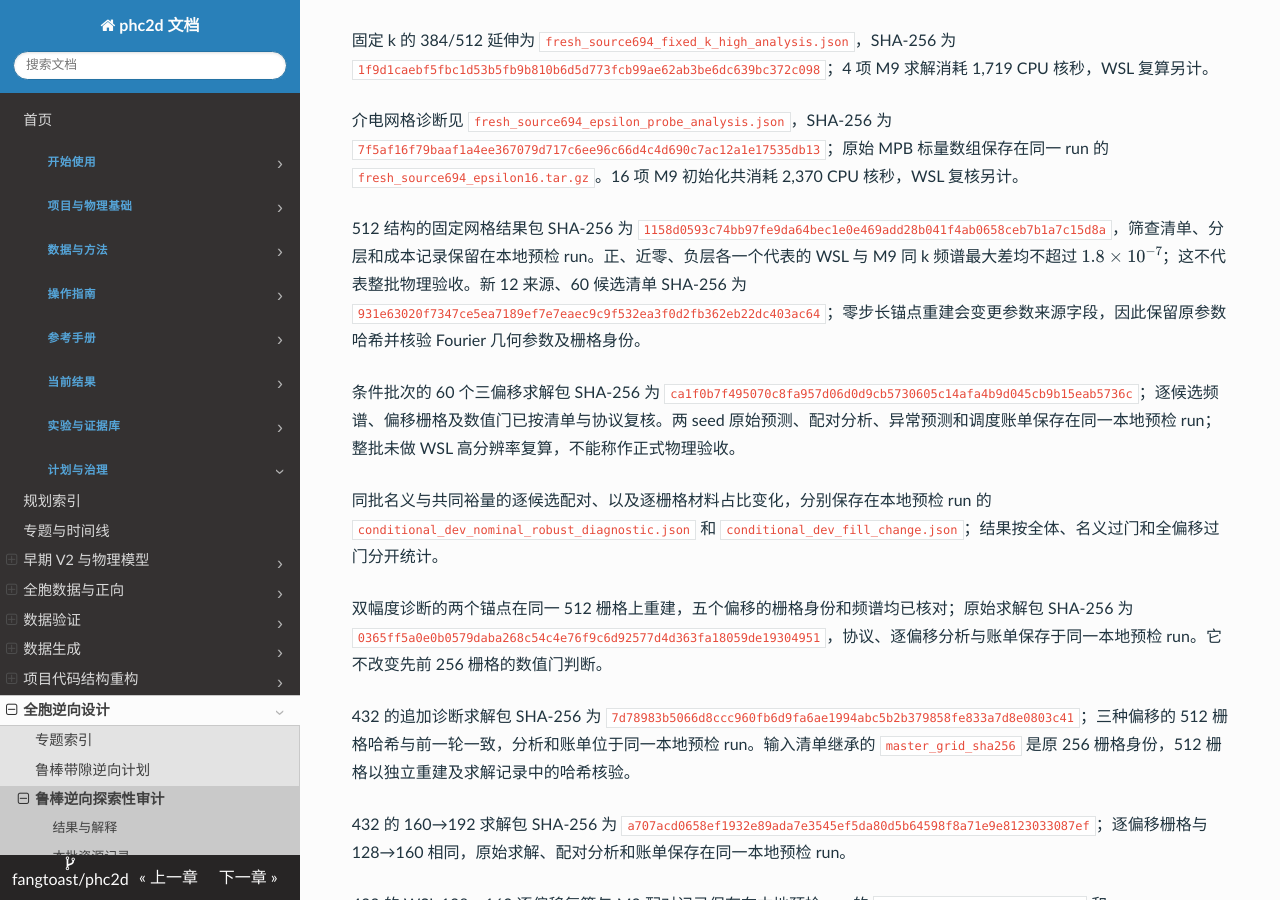
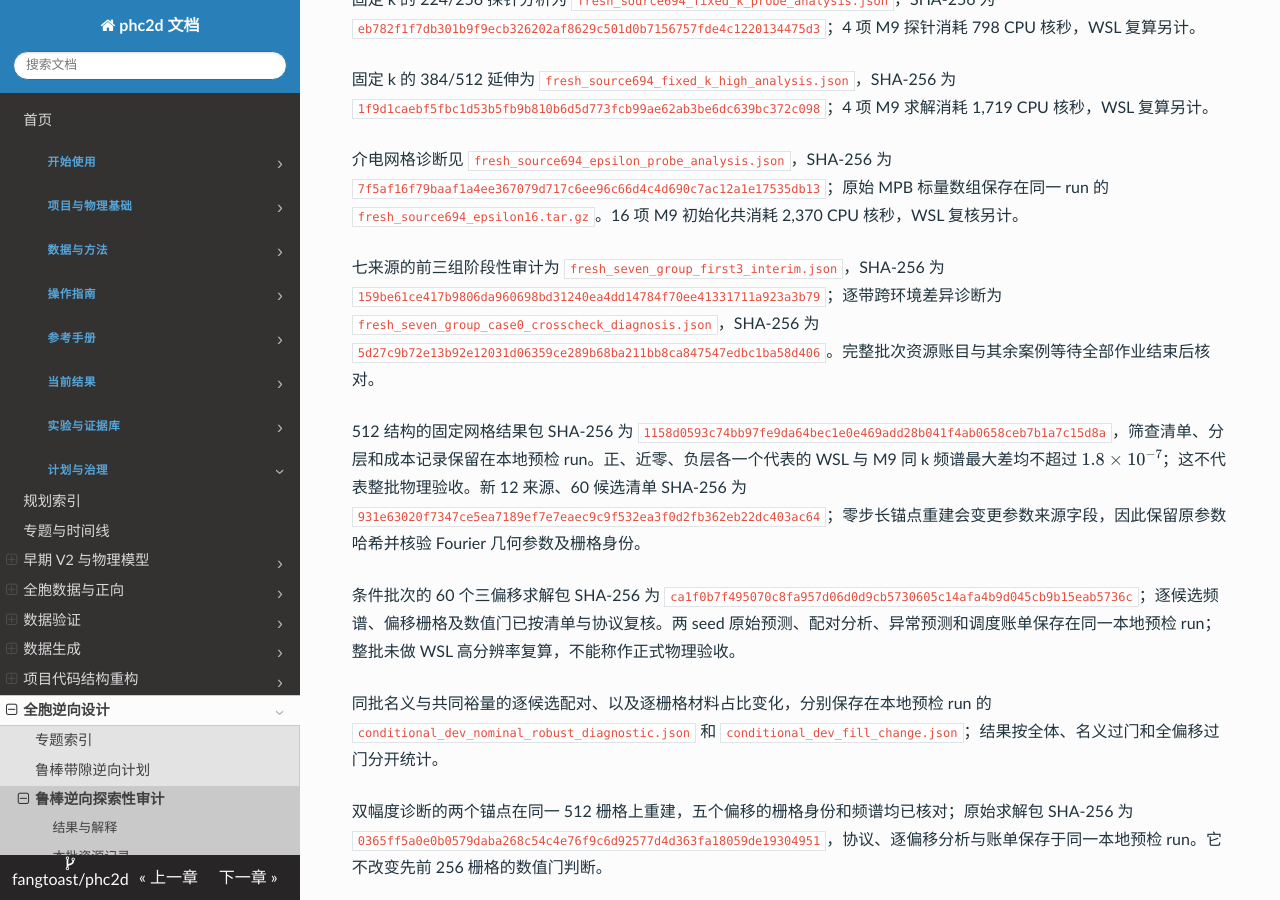
Before and after one commit to fangtoast/phc2d, an MkDocs documentation site: the page built from docs/results/inverse/鲁棒带隙逆向可用性审计.md, in a window 1280 px wide and 900 px high, scrolled down 7487 px. Built offline with MkDocs 1.6.1, drawn with Linux system fonts in a browser that asks for light colours; some of the changed text lies outside the part shown.

Commit message:
docs: record inverse cross-environment diagnostic

```diff
--- a/docs/results/inverse/鲁棒带隙逆向可用性审计.md
+++ b/docs/results/inverse/鲁棒带隙逆向可用性审计.md
@@ -98,6 +98,7 @@ source_artifacts:
 | 来源 694 的固定 k 高分辨率探针 | 一个扰动候选在选定 k 点的第 4 带从 224 到 256 分辨率变化约 0.000519；预选 256 案例的 M9–WSL 最大频谱差约 $5.96\times10^{-8}$ | 该变化略高于原带边阈值 0.0005，但这里只检查事后选定的 k 点，不能直接代替完整带边收敛判断，也不能证明误差成因 |
 | 来源 694 的固定 k 384/512 延伸 | 两个扰动结构、各两个已选 k 点的 B4/B5 频率在 384→512 的最大变化约 0.000147；预选 512 案例的 M9–WSL 最大频谱差约 $5.96\times10^{-8}$ | 固定点变化低于 0.0005，但不构成全 BZ 带边收敛；完整高分辨率计算成本和其他结构仍需验证 |
 | 来源 694 的 MPB 标量介电网格诊断 | 两个固定扰动结构在分辨率 96–512 的 MPB 标量介电网格均值各呈非单调变化，范围分别约为 0.00307 和 0.00318；预选 512 网格的 M9–WSL 数组逐点一致 | 这是初始化得到的标量网格描述；算术面积均值仅作参照，不据此宣称 MPB 平滑误差、频率波动成因或带边收敛 |
+| 七来源补充诊断的阶段性核查 | 首先完成的 3 组中，来源 1 和 131 的五个候选均通过 128→160 数值门，来源 217 有一个候选未通过；预选 WSL 复核的来源 1 案例全谱最大差约 $1.42\times10^{-5}$，出现在第 7 带 | 其目标 B4–B5 最大差约 $1.2\times10^{-7}$，各偏移数值门一致；冻结的全谱 $10^{-6}$ 跨环境容差仍未通过。该结果是事后提高精度的中间结果，其他 4 组尚在计算，不代表完整七组统计或原 P2 门通过 |
 | 几何表示差异 | 解析结构与零偏移 256×256 栅格的加密上下带边最大差分别约 0.00318、0.00313；带隙类别无翻转 | 二者的独立自适应搜索和材料表示不同，不能将解析结构直接视为扰动栅格的精确替代 |
 | 输入梯度与候选方向 | seed 1 的 12 组中，梯度选中候选相对组内均匀随机候选的真实裕量均差约 0.00009；含数值未通过组的描述性 bootstrap 区间跨零 | 未获得方向收益证据；7 个全部过门组也是事后筛选，不能当作独立正式测试 |
 
@@ -194,6 +195,8 @@ Global–Local seed 0 回放记录为 `validation_replay_global_local_seed0.json
 
 介电网格诊断见 `fresh_source694_epsilon_probe_analysis.json`，SHA-256 为 `7f5af16f79baaf1a4ee367079d717c6ee96c66d4c4d690c7ac12a1e17535db13`；原始 MPB 标量数组保存在同一 run 的 `fresh_source694_epsilon16.tar.gz`。16 项 M9 初始化共消耗 2,370 CPU 核秒，WSL 复核另计。
 
+七来源的前三组阶段性审计为 `fresh_seven_group_first3_interim.json`，SHA-256 为 `159be61ce417b9806da960698bd31240ea4dd14784f70ee41331711a923a3b79`；逐带跨环境差异诊断为 `fresh_seven_group_case0_crosscheck_diagnosis.json`，SHA-256 为 `5d27c9b72e13b92e12031d06359ce289b68ba211bb8ca847547edbc1ba58d406`。完整批次资源账目与其余案例等待全部作业结束后核对。
+
 512 结构的固定网格结果包 SHA-256 为 `1158d0593c74bb97fe9da64bec1e0e469add28b041f4ab0658ceb7b1a7c15d8a`，筛查清单、分层和成本记录保留在本地预检 run。正、近零、负层各一个代表的 WSL 与 M9 同 k 频谱最大差均不超过 $1.8\times10^{-7}$；这不代表整批物理验收。新 12 来源、60 候选清单 SHA-256 为 `931e63020f7347ce5ea7189ef7e7eaec9c9f532ea3f0d2fb362eb22dc403ac64`；零步长锚点重建会变更参数来源字段，因此保留原参数哈希并核验 Fourier 几何参数及栅格身份。
 
 条件批次的 60 个三偏移求解包 SHA-256 为 `ca1f0b7f495070c8fa957d06d0d9cb5730605c14afa4b9d045cb9b15eab5736c`；逐候选频谱、偏移栅格及数值门已按清单与协议复核。两 seed 原始预测、配对分析、异常预测和调度账单保存在同一本地预检 run；整批未做 WSL 高分辨率复算，不能称作正式物理验收。
```
